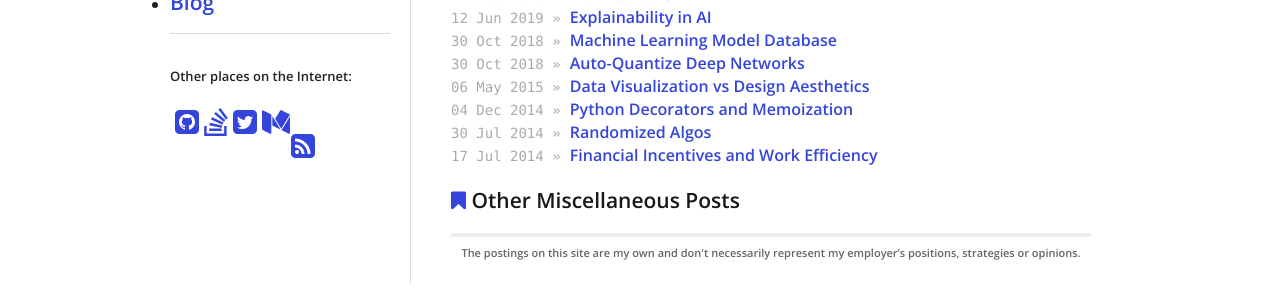
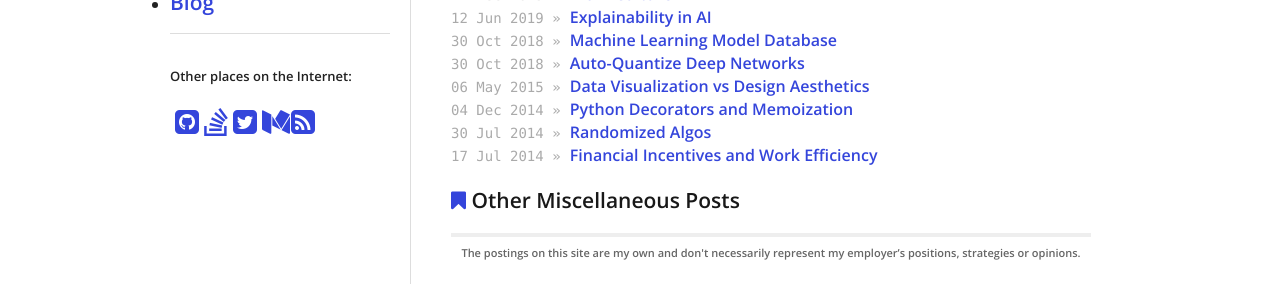
Before and after one commit to anirudhacharya12/anirudhacharya12.github.io, a Jekyll site: the page built from index.html, in a window 1280 px wide. Shown: the part 204-504 px from the top of the page. Built offline with Jekyll 4.4.1, drawn with Linux system fonts in a browser that asks for light colours.

Commit message:
rearrange

```diff
--- a/_includes/social.html
+++ b/_includes/social.html
@@ -1,94 +1,84 @@
 <p style="text-align:left;">Other places on the Internet:</p>
 <div id="stalker">
+<span>
+
   {% if site.data.theme.social.github %}
   <a title="{{ site.data.theme.social.github }} on Github" href="https://github.com/{{ site.data.theme.social.github }}">
     <i class="fa fa-github-square"></i>
   </a>
   {% endif %}
-  &nbsp;
 
   {% if site.data.theme.social.bitbucket %}
   <a title="{{ site.data.theme.social.bitbucket }} on Bitbucket" href="https://bitbucket.com/{{ site.data.theme.social.bitbucket }}/">
     <i class="fa fa-bitbucket-square"></i>
   </a>
   {% endif %}
-  &nbsp;
 
   {% if site.data.theme.social.hacker_news %}
   <a title="{{ site.data.theme.social.hacker_news }} on Hacker News" href="https://news.ycombinator.com/user?id={{site.data.theme.social.hacker_news }}">
      <i class="fa fa-hacker-news"></i>
   </a>
   {% endif %}
-  &nbsp;
 
   {% if site.data.theme.social.stackexchange %}
   <a title="{{ site.data.theme.name }} on Stack Exchange" href="https://stackexchange.com/users/{{site.data.theme.social.stackexchange }}">
     <i class="fa fa-stack-exchange"></i>
   </a>
   {% endif %}
-  &nbsp;
 
   {% if site.data.theme.social.stackoverflow %}
   <a title="{{ site.data.theme.name }} on Stack Overflow" href="http://stackoverflow.com/users/{{site.data.theme.social.stackoverflow }}">
     <i class="fa fa-stack-overflow"></i>
   </a>
   {% endif %}
-  &nbsp;
 
   {% if site.data.theme.social.twitter %}
   <a title="{{ site.data.theme.social.twitter }} on Twitter" href="https://twitter.com/{{ site.data.theme.social.twitter }}">
     <i class="fa fa-twitter-square"></i>
   </a>
   {% endif %}
-  &nbsp;
 
   {% if site.data.theme.social.facebook %}
   <a title="{{ site.data.theme.name }} on Facebook" href="https://facebook.com/{{ site.data.theme.social.facebook }}">
     <i class="fa fa-facebook-square"></i>
   </a>
   {% endif %}
-  &nbsp;
 
   {% if site.data.theme.social.medium %}
   <a title="{{ site.data.theme.name }} on medium" href="https://{{ site.data.theme.social.medium }}.medium.com">
     <i class="fa fa-medium"></i>
   </a>
   {% endif %}
-  &nbsp;
 
   {% if site.data.theme.social.tumblr %}
   <a title="{{ site.data.theme.name }} on tumblr" href="https://{{ site.data.theme.social.tumblr }}.tumblr.com">
     <i class="fa fa-tumblr-square"></i>
   </a>
   {% endif %}
-  &nbsp;
 
   {% if site.data.theme.social.linkedin %}
   <a title="{{ site.data.theme.name }} on LinkedIn" href="https://www.linkedin.com/in/{{ site.data.theme.social.linkedin }}">
     <i class="fa fa-linkedin-square"></i>
   </a>
   {% endif %}
-  &nbsp;
 
   {% if site.data.theme.social.gplus %}
   <a title="{{ site.data.theme.name }} on Google Plus" href="https://plus.google.com/{{ site.data.theme.social.gplus }}">
     <i class="fa fa-google-plus-square"></i>
   </a>
   {% endif %}
-  &nbsp;
 
   {% if site.data.theme.social.flickr %}
   <a title="{{ site.data.theme.name }} on Flickr" href="https://www.flickr.com/photos/{{ site.data.theme.social.flickr }}">
     <i class="fa fa-flickr"></i>
   </a>
   {% endif %}
-  &nbsp;
 
   {% if site.data.theme.show_atom_feed %}
   <a title="Atom feed" id="atom" href="/atom.xml">
     <i class="fa fa-rss-square"></i>
   </a>
   {% endif %}
-  &nbsp;
 
+</span>
 </div>
```
